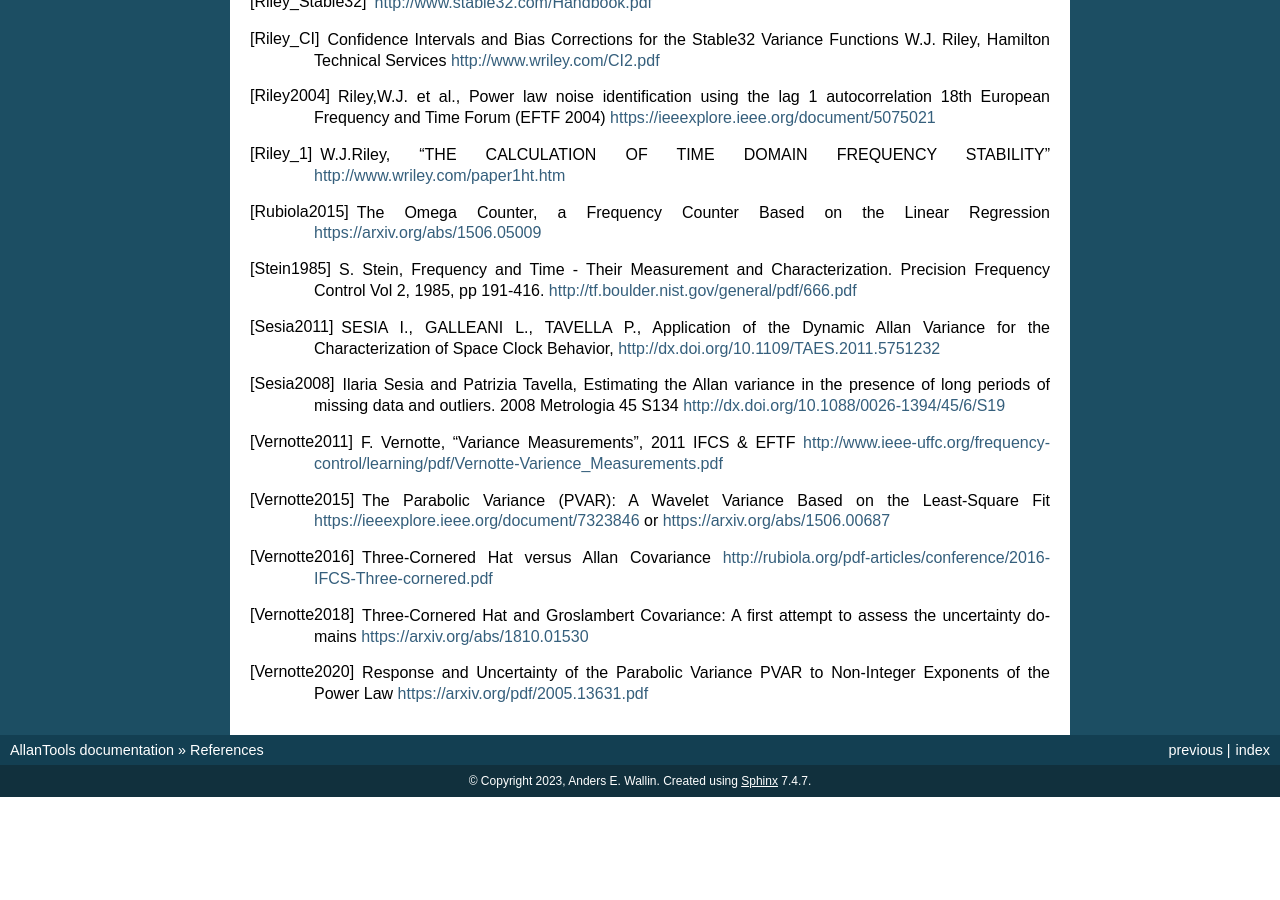
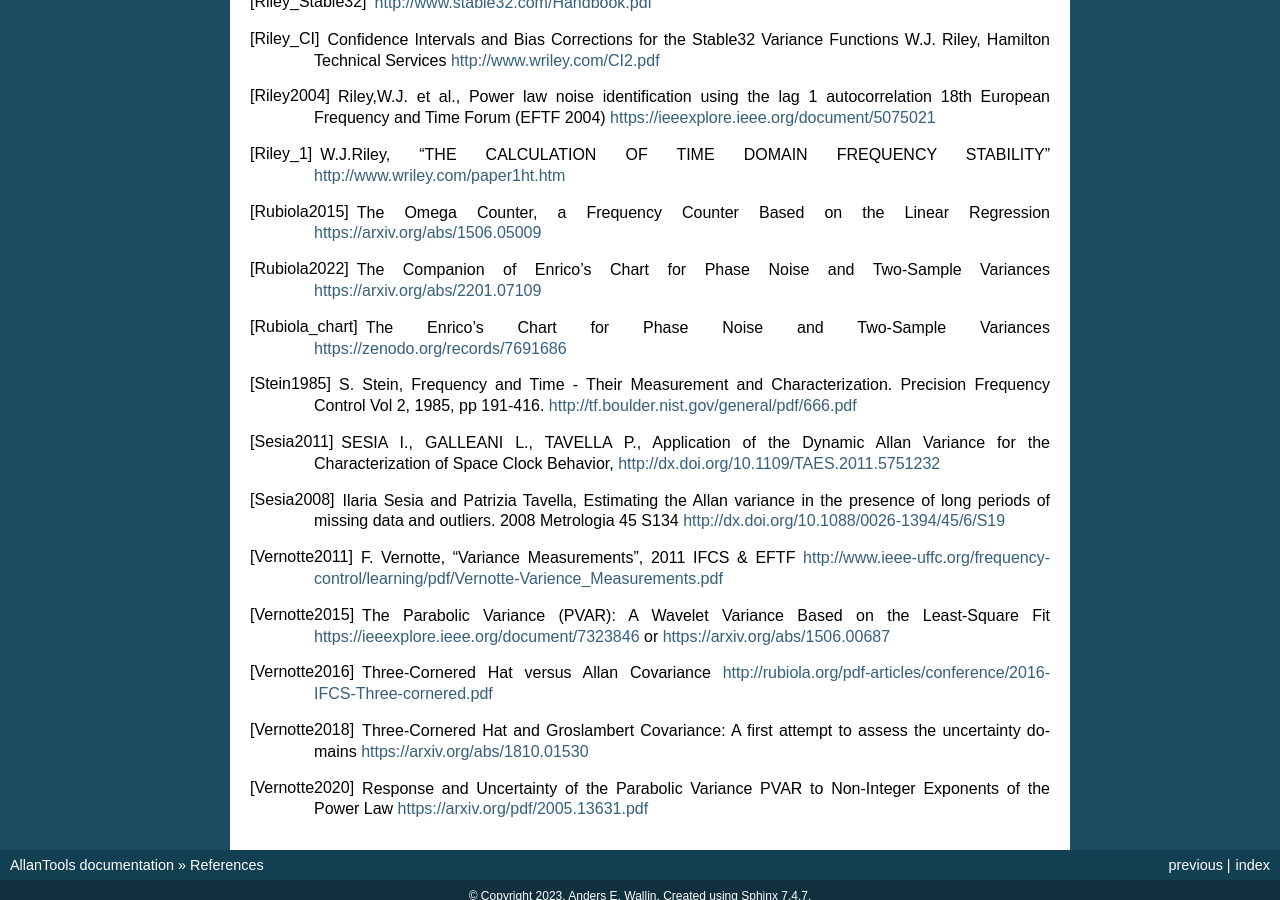
Before and after one commit to aewallin/allantools, a Sphinx documentation site: the page built from docs/references.rst, in a window 1280 px wide and 900 px high, scrolled down 1296 px. Built offline with Sphinx 7.4.7, drawn with Linux system fonts in a browser that asks for light colours; pages that are not in the unit, such as notebooks, are missing from menus; before the commit the page ends 2093 px from its top, so only the background shows below that.

Commit message:
add references

```diff
--- a/docs/references.rst
+++ b/docs/references.rst
@@ -96,6 +96,12 @@ Papers
 .. [Rubiola2015] The Omega Counter, a Frequency Counter Based on the Linear Regression
     https://arxiv.org/abs/1506.05009
 
+.. [Rubiola2022] The Companion of Enrico's Chart for Phase Noise and Two-Sample Variances
+    https://arxiv.org/abs/2201.07109
+
+.. [Rubiola_chart] The Enrico's Chart for Phase Noise and Two-Sample Variances
+    https://zenodo.org/records/7691686
+
 .. [Stein1985] S. Stein, Frequency and Time - Their Measurement and Characterization.
     Precision Frequency Control Vol 2, 1985, pp 191-416.
     http://tf.boulder.nist.gov/general/pdf/666.pdf
```
Also changed, not shown: 1 other file.
